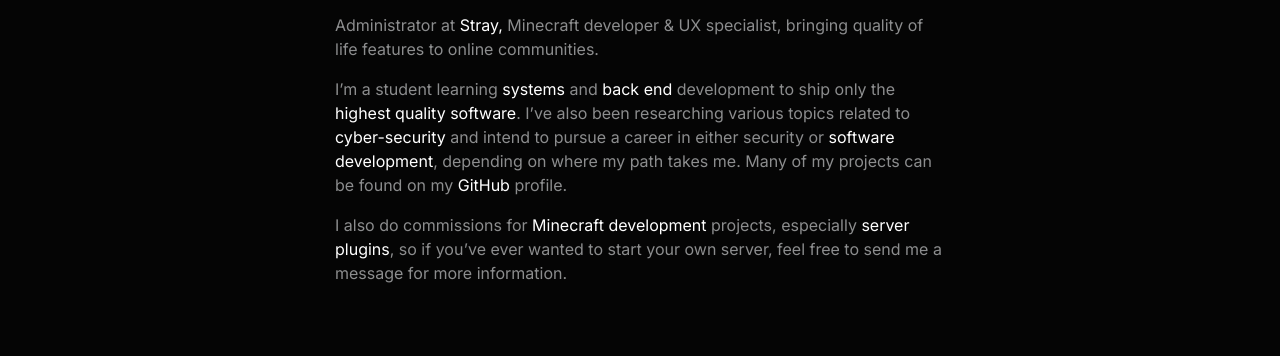
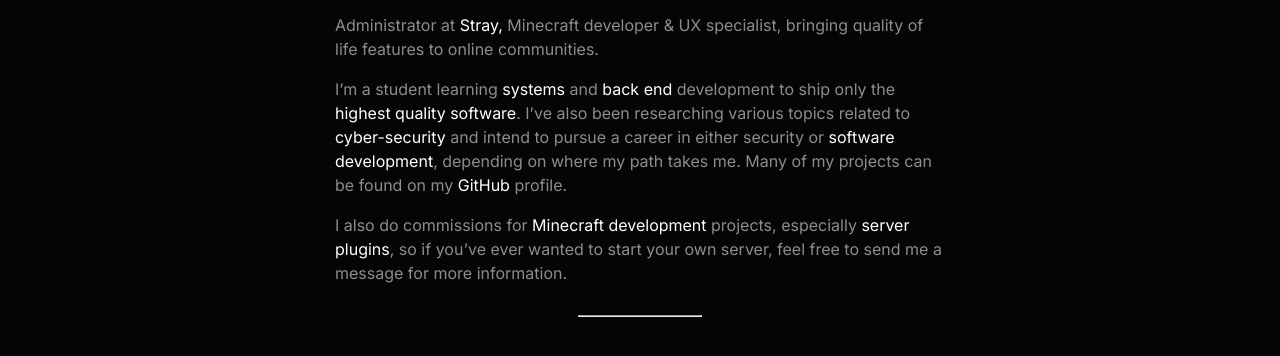
Before and after one commit to Sophed/Site, an Astro site: page / in a window 1280 px wide. Shown: the part 302-658 px from the top of the page. Built offline with nearby package versions, Linux system fonts and the light colour scheme; Astro itself is replaced by a stand-in of ours.

Commit message:
Add horizontal rule to Intro component

```diff
--- a/src/components/Intro.astro
+++ b/src/components/Intro.astro
@@ -36,6 +36,7 @@
       start your own server, feel free to send me a message for more
       information.
     </p>
+    <hr />
   </div>
 </section>
 
@@ -71,6 +72,10 @@
       }
     }
     .main-para {
+      hr {
+        width: 20%;
+        margin: 30px auto;
+      }
       p {
         line-height: 1.5rem;
         a {
```
